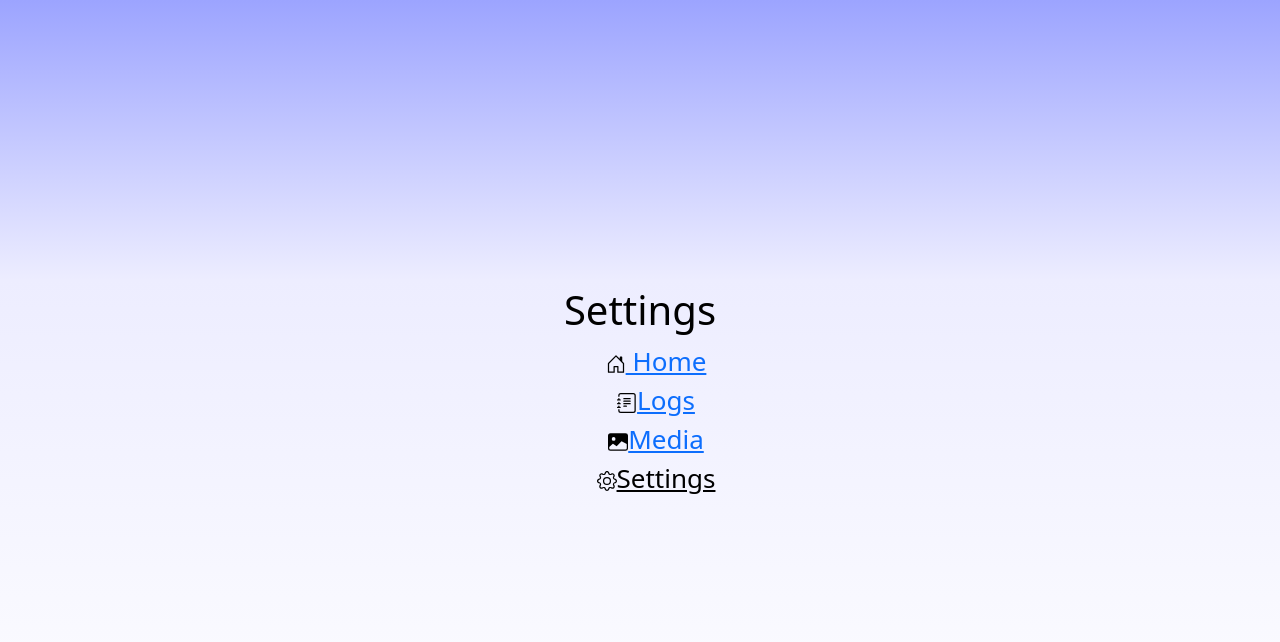
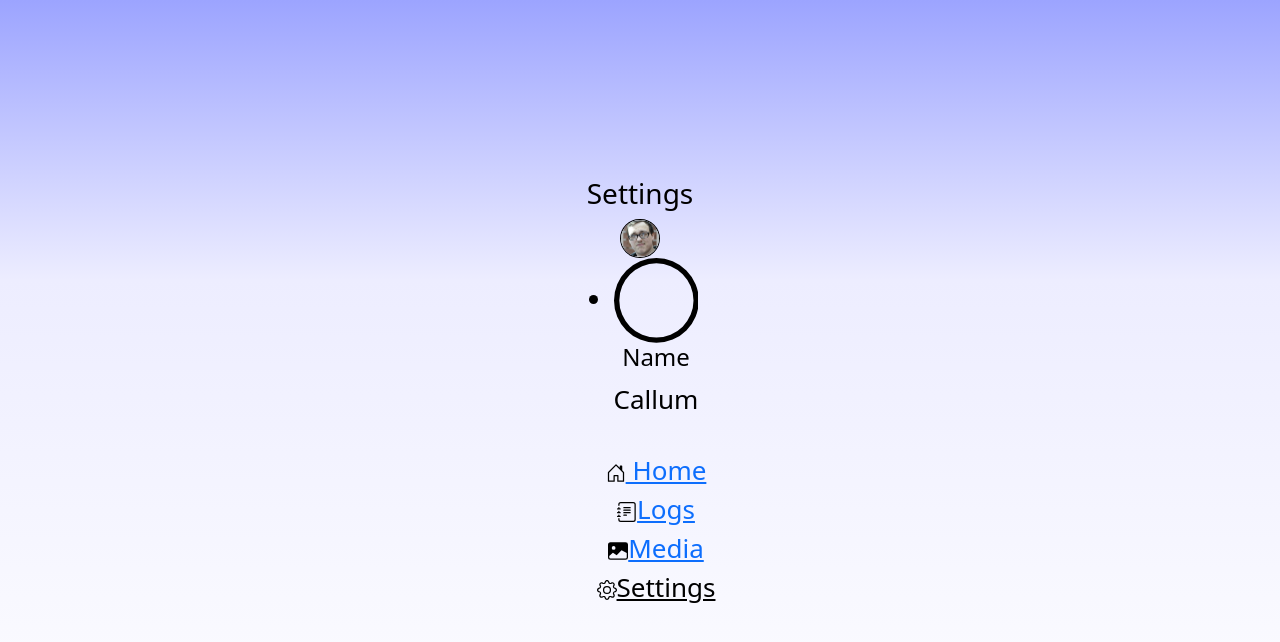
Before and after one commit to Rambo9223/Jiu-Jitsu-Journal, a React (Create React App) app in the folder client/: page /settings in a window 1280 px wide. Shown: the top 642 px of the page. Built offline with nearby package versions, Linux system fonts and the light colour scheme.

Commit message:
19.06.26 Update

```diff
--- a/client/package.json
+++ b/client/package.json
@@ -47,6 +47,7 @@
     ]
   },
   "devDependencies": {
-    "@total-typescript/ts-reset": "^0.6.1"
+    "typescript": "npm:@typescript/typescript6@^6.0.0",
+    "typescript-7": "npm:typescript@rc"
   }
 }
--- a/client/src/App.tsx
+++ b/client/src/App.tsx
@@ -6,20 +6,26 @@ import Media from "./components/Media";
 import Settings from "./components/Settings";
 import NavBar from './components/NavBar';
 //import NewLog from './components/forms/NewLog';
-import './App.css';
+// @ts-ignore: CSS module import declaration unavailable in this setup
+import "./App.css";
+// @ts-ignore: CSS module import declaration unavailable in this setup
 import 'bootstrap/dist/css/bootstrap.min.css';
 import { useState } from 'react';
 import NewNote from './components/forms/NewNoteForm';
 import NewMediaForm from './components/forms/NewMediaForm';
 import NewLogForm from './components/forms/NewLogForm';
 import { mediaDefaults, newLogDefaults, noteDefaults } from './components/utils/formDefaults';
+import { mockUser } from "./components/utils/mock_values"
+import { UserType } from './components/types/userType';
+
+//"@total-typescript/ts-reset": "^0.6.1"
 
 type User = {
   sessionId:string,
-  name:string
+  user:UserType
 }
 
-type Props = User
+//type Props = User
 
 
 function App() {
@@ -42,7 +48,7 @@ function App() {
       <Route path='/' element={<Home/>}/>
       <Route path='logs' element={<Logs/>}/>
       <Route path='media' element={<Media/>}/>
-      <Route path='settings' element={<Settings/>}/>
+      <Route path='settings' element={<Settings user={mockUser}/>}/>
       <Route path='new-log' element={<NewLogForm defaultValues={newLogDefaults} />}/>
       <Route path='new-note' element={<NewNote defaultValues={noteDefaults}/>}/>
       <Route path='new-media' element={<NewMediaForm defaultValues={mediaDefaults}/>}/>
--- a/client/src/assets/images/index.js
+++ b/client/src/assets/images/index.js
@@ -2,5 +2,11 @@ import profilePic from "./test.png";
 import mediaButton from "./MediaButton.svg";
 import logButton from "./LogButton.svg";
 import noteButton from "./NoteButton.svg";
+import whiteBelt from "./WhiteBelt.png"
+import blueBelt from "./BlueBelt.png"
+import purpleBelt from "./PurpleBelt.png"
+import brownBelt from "./BrownBelt.png"
+import blackBelt from "./BlackBelt.png"
 
-export {logButton,mediaButton,noteButton,profilePic}
+
+export {logButton,mediaButton,noteButton,profilePic,whiteBelt,blueBelt,purpleBelt,brownBelt,blackBelt}
--- /dev/null
+++ b/client/src/components/Entry.tsx
@@ -0,0 +1,42 @@
+import { LogFormValues } from "./types/formTypes";
+
+type Props = {
+    entry:LogFormValues
+}
+
+export default function Entry({entry}:Props){
+
+    return (<>
+    <p>{entry.date}</p>
+    <ul>
+        {entry.tags.map((tag)=>{
+            return <li>{tag.name}</li>
+        })}
+    </ul>
+    <div>
+        <h2>{entry.topic}</h2>
+        <p>{entry.overview}</p>
+        <ul>
+            {entry.keyDetails.map((detail)=>{
+                return <li>{detail.name}</li>
+            })}
+        </ul>
+        <h3>Strengths & Weaknesses:</h3><p>{entry.strengths_weaknesses}</p>
+        <h3>To be reviewed</h3><p>{entry.toReview}</p>
+        <h3>Goals</h3><p>{entry.goals}</p>
+
+        <h3>Sparring</h3>
+        <ul>
+            {entry.sparring.map((spar)=>{
+                return <div>
+                    <li>Partner - {spar.partner}</li>
+                    <li>Notes - {spar.notes}</li>
+                </div>
+            })}
+        </ul>
+
+    </div>
+
+
+    </>)
+}
--- a/client/src/components/LogList.tsx
+++ b/client/src/components/LogList.tsx
@@ -38,7 +38,7 @@ export default function LogList({logs}:Props){
                     <div className="entry-tags">{log.tags.slice(0,3).map((tag)=>{
                     return <div className="tag" key={tag.name}>{tag.name}</div>})}</div>
                 </div>
-                <EntryModal log={log} title={log.overview}/>
+                <EntryModal log={log}/>
 
                 </div>
         })}
--- a/client/src/components/Settings.tsx
+++ b/client/src/components/Settings.tsx
@@ -1,6 +1,31 @@
+import { UserType } from "./types/userType";
+import UserIcon from "./UserIcon";
+import { Mailbox,Cloud,BellFill,PaintBucket,NutFill, QuestionCircleFill,Icon0CircleFill, Circle} from "react-bootstrap-icons";
+import { whiteBelt,blueBelt,purpleBelt,brownBelt,blackBelt } from "../assets/images";
+import { useState } from "react";
 
 
-export default function Settings(){
+type Props = {
+    user:UserType,
+}
 
-    return <h1>Settings</h1>
+// continue wit settings page, mock user that can change preferences etc
+
+export default function Settings({user}:Props){
+
+    //const [belt,setBelt] = useState<string>(user.belt);
+
+    return (<>
+    <h3>Settings</h3>
+    <UserIcon/>
+
+    <ul>
+    <li>
+    <Circle title={user.name[0]}/>
+    <div><h4>Name</h4><p>{user.name}</p></div>
+    </li>
+    </ul>
+
+
+    </>)
 }
--- a/client/src/components/forms/EditLogForm.tsx
+++ b/client/src/components/forms/EditLogForm.tsx
@@ -7,11 +7,12 @@ import PageTwo from "./new-log-form/PageTwo";
 import EditLog2 from "./edit-log-form/EditLog2";
 import EditLog3 from "./edit-log-form/EditLog3";
 import { Dispatch, SetStateAction, useEffect, useState } from "react";
+import Entry from "../Entry";
 
 const resolver = resolver_LF;
 
 type Props ={
-    log:Object
+    log:LogFormValues
     editing:boolean,
     setEditing:Dispatch<SetStateAction<boolean>>
 }
@@ -46,6 +47,8 @@ export default function EditLogForm({editing,setEditing,log}:Props){
       const onSubmit:SubmitHandler<LogFormValues>=(data) => {
         // backend call to edit entry
         console.log(data);
+        // on success
+        setEditing(false);
         const body = <h2>Your Log has been updated succesfully.<JournalBookmarkFill/></h2>
         //reset()
 
@@ -74,7 +77,7 @@ export default function EditLogForm({editing,setEditing,log}:Props){
     {edited===true?<Button variant="warning" type="submit"/* */>Save Changes <FloppyFill/></Button>:null}
     </Form>
     :
-    <div>A nice version of the entry not in the style of a form</div>
+    <Entry entry={log}  />
     }
     </>)
 
--- a/client/src/components/modals/EntryModal.tsx
+++ b/client/src/components/modals/EntryModal.tsx
@@ -7,11 +7,10 @@ import EditLogForm from '../forms/EditLogForm';
 
 type Props = {
     log : LogFormValues,
-    title: string
 }
 
 
-export default function EntryModal({log,title}:Props){
+export default function EntryModal({log}:Props){
 
     // a simple function to display a modal component when user clicks a button
 
@@ -38,7 +37,7 @@ export default function EntryModal({log,title}:Props){
         <Modal.Header closeButton>
           <Modal.Title style={{"textAlign":"center","margin":"0 auto",
           "paddingLeft":"75px"
-          }}>Log</Modal.Title>
+          }}>Training Log</Modal.Title>
         </Modal.Header>
         <Modal.Body style={{"textAlign":"center","margin":"0 auto"}}>
           <EditLogForm editing={editing} setEditing={setEditing} log={log}/>
--- /dev/null
+++ b/client/src/components/types/userType.ts
@@ -0,0 +1,15 @@
+type UserType ={
+    name:string,
+    email:string,
+    password:string,
+    belt:string,
+    settings:{
+        appearance:string,
+        reminders:boolean,
+        notifications:string
+    }
+}
+
+export type  {
+    UserType
+}
--- a/client/src/components/utils/mock_values.ts
+++ b/client/src/components/utils/mock_values.ts
@@ -120,5 +120,18 @@ const newLogMockValues = [{
 }
 ];
 
+const mockUser = {
+    name:"Callum",
+    email:"CORD@gmail.com",
+    password:"coordinate91",
+    belt:"white",
+    settings:{
+        appearance:"blue",
+        reminders:false,
+        notifications:"all"
+    }
 
-export {newLogMockValues}
+}
+
+
+export {newLogMockValues,mockUser}
```
